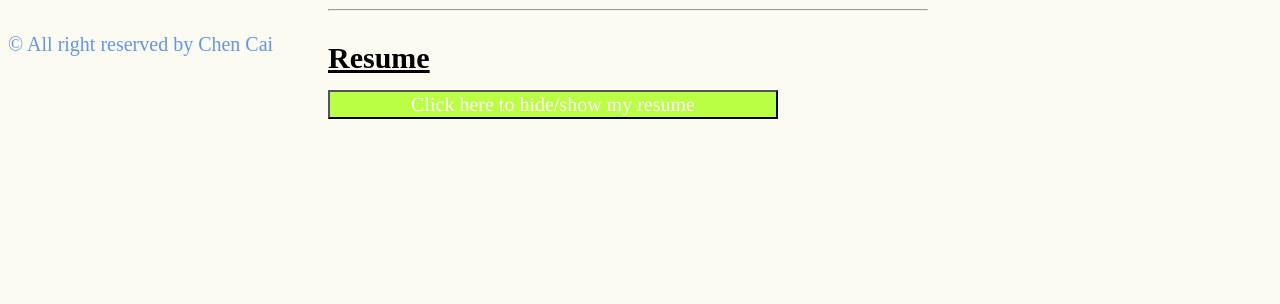
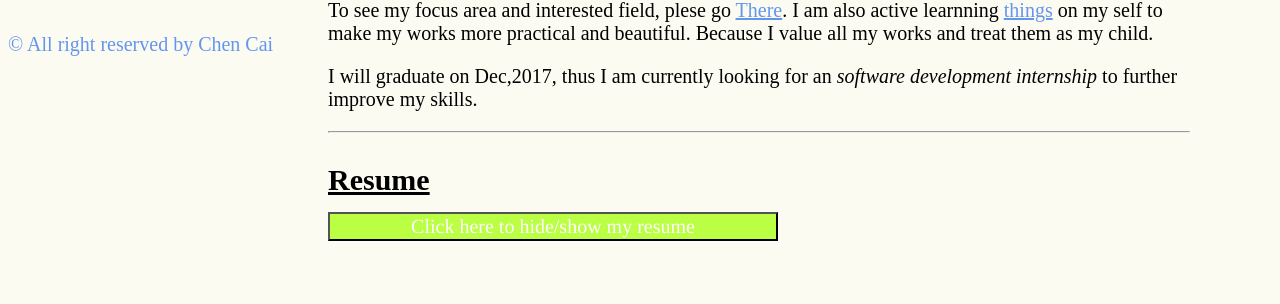
Before and after one commit to cser017/cser017.github.io, a plain HTML site: page 1) Introduction.html in a window 1280 px wide. Shown: the part 722-1026 px from the top of the page. Before the commit the page ends 904 px from the top, so only its background shows below. Drawn offline with nearby package versions, Linux system fonts and the light colour scheme.

Commit message:
update content

```diff
--- a/1) Introduction.html
+++ b/1) Introduction.html
@@ -20,12 +20,22 @@
 <!--This is where all the contents of the page goes-->
 
   <div id="second">
+    <img src="image/logo.png" width="600px" height="400px">
   <h3>Enjoy Learning!Learn Fast!</h3>
   <h3>Excellent Team-working Skills</h3>
   <h3>Motivated to improve! ^_^</h3>
   </div>
-  <img src="image/logo.png" width="600px" height="400px">
 
+
+  <div class="contents">
+    <p>To see my focus area and interested field, plese go <a href="8)%20Interests.html">There</a>.
+    I am also active learnning <a href="7)%20Self.html">things</a> on my self to make my works more practical and beautiful.
+    Because I value all my works and treat them as my child.</p>
+    <p>I will graduate on Dec,2017, thus I am currently looking for an <em>software development internship</em> to further improve my skills.</p>
+  </div>
+
+
+  <!--Resume page-->
 
   <hr>
   <h1 class="discussion">Resume</h1>
```
Also changed, not shown: 8) Interests.html (+2 -1 lines).
